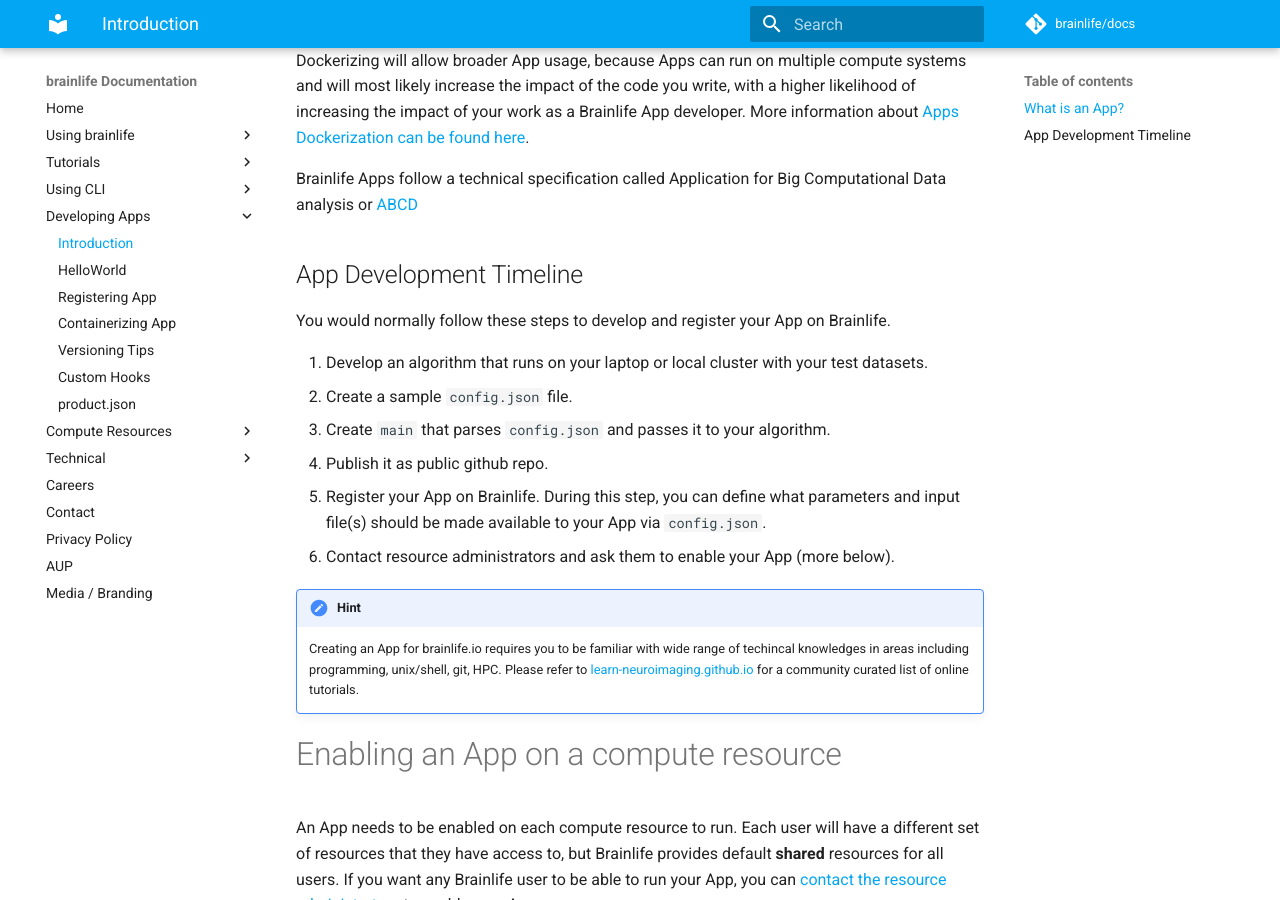
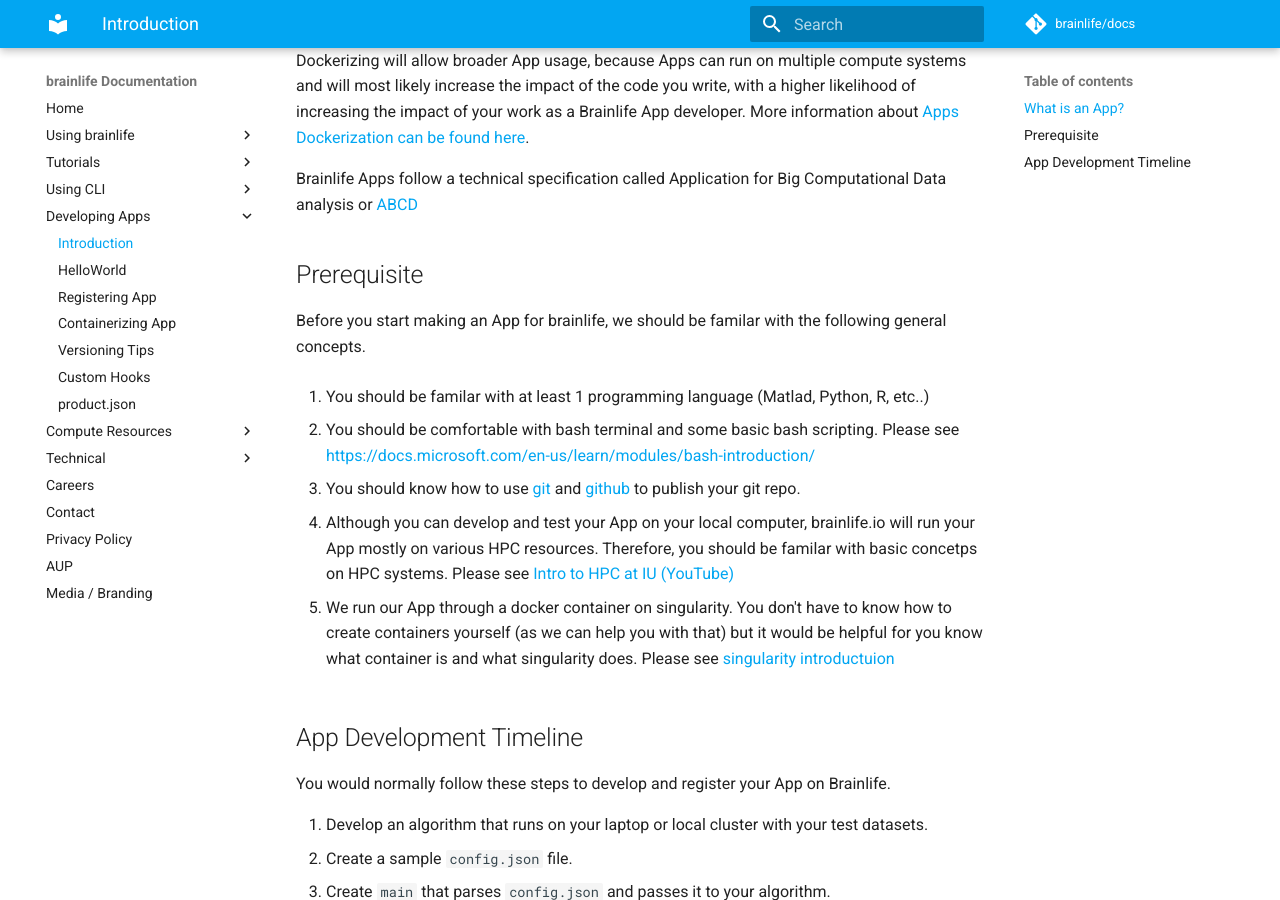
Before and after one commit to brainlife/docs, an MkDocs documentation site: the page built from docs/apps/introduction.md, in a window 1280 px wide and 900 px high, scrolled down 725 px. Built offline with MkDocs 1.6.1 and Material for MkDocs 9.7.7, drawn with Linux system fonts in a browser that asks for light colours; comment, search, counter and statistics services are not loaded; some of the changed text lies outside the part shown.

Commit message:
added app development reprequisite section

```diff
--- a/docs/apps/introduction.md
+++ b/docs/apps/introduction.md
@@ -12,6 +12,20 @@
 Ideally, Apps should be packaged into [Docker containers](https://www.docker.com/what-container). But that is not a requirement. App Dockerizing will allow broader App usage, because Apps can run on multiple compute systems and will most likely increase the impact of the code you write, with a higher likelihood of increasing the impact of your work as a Brainlife App developer. More information about [Apps Dockerization can be found here](https://brainlife.io/docs/apps/container/).
 
 Brainlife Apps follow a technical specification called Application for Big Computational Data analysis or [ABCD](https://github.com/brain-life/abcd-spec)
+
+## Prerequisite
+
+Before you start making an App for brainlife, we should be familar with the following general concepts.
+
+1. You should be familar with at least 1 programming language (Matlad, Python, R, etc..)
+
+2. You should be comfortable with bash terminal and some basic bash scripting. Please see [https://docs.microsoft.com/en-us/learn/modules/bash-introduction/](https://docs.microsoft.com/en-us/learn/modules/bash-introduction/)
+
+3. You should know how to use [git](https://git-scm.com/docs/gittutorial) and [github](https://guides.github.com/) to publish your git repo.
+
+4. Although you can develop and test your App on your local computer, brainlife.io will run your App mostly on various HPC resources. Therefore, you should be familar with basic concetps on HPC systems. Please see [Intro to HPC at IU (YouTube)](https://www.youtube.com/watch?v=atHXod7ZsfY)
+
+5. We run our App through a docker container on singularity. You don't have to know how to create containers yourself (as we can help you with that) but it would be helpful for you know what container is and what singularity does. Please see [singularity introductuion](https://singularity-tutorial.github.io/00-introduction/)
 
 ## App Development Timeline
 
@@ -68,11 +82,12 @@
 
 Your App should read from one or more of these datatypes and write output data in a format specified by another datatype. By identifying existing datatypes that you can interoperate you can interface with datasets generated by other Apps and your output can be used by other Apps as their input.
 
-We maintain a list of `datatypes` in our [brain-life/datatypes](https://github.com/brain-life/datatypes/tree/master/datatypes/neuro) repo. To create a new datatype, please open an issue, or submit a PR with a new datatype definition file (.json). We do not modify datatypes once it's published to preserve backward compatibility, but you can re-register new datatype under a different version.
+To create a new datatype, please visit [#datatype](https://brainlife.slack.com/archives/C946FA6PK) channel on brainlife.io slack.
 
+_Please see [datatype](/docs/user/datatypes/) page for more detail.
 
 !!! quote
-    This is the Unix philosophy: Write programs that do one thing and do it well. Write programs to work together. - A Quarter Century of Unix by Doug McIlroy
+    "Write programs that do one thing and do it well. Write programs to work together." - A Quarter Century of Unix by Doug McIlroy
 
 Brainlife app should follow the [Do One Thing and Do It Well](https://en.wikipedia.org/wiki/Unix_philosophy#Do_One_Thing_and_Do_It_Well) principle where a complex workflow should be split into several smaller Apps (but no more than necessary nor practical) to promote code-reuse and help parallelize your workflow and run each App on the most appropriate compute resource available.
 
```
Also changed, not shown: docs/cli/install.md (+7 -1 lines).
